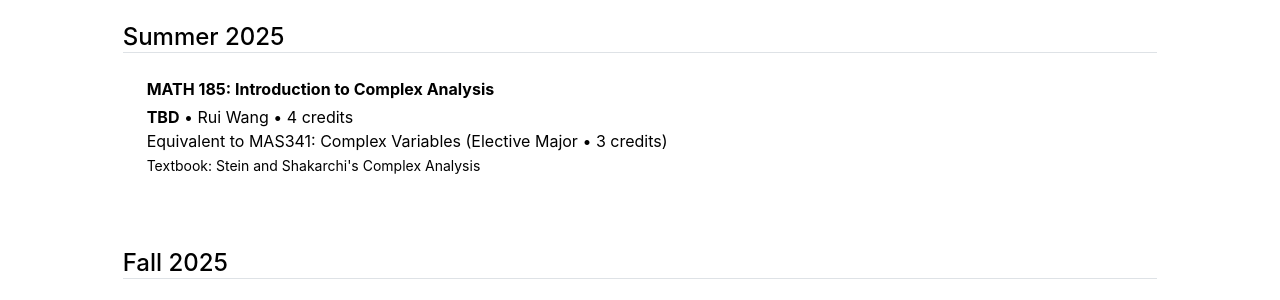
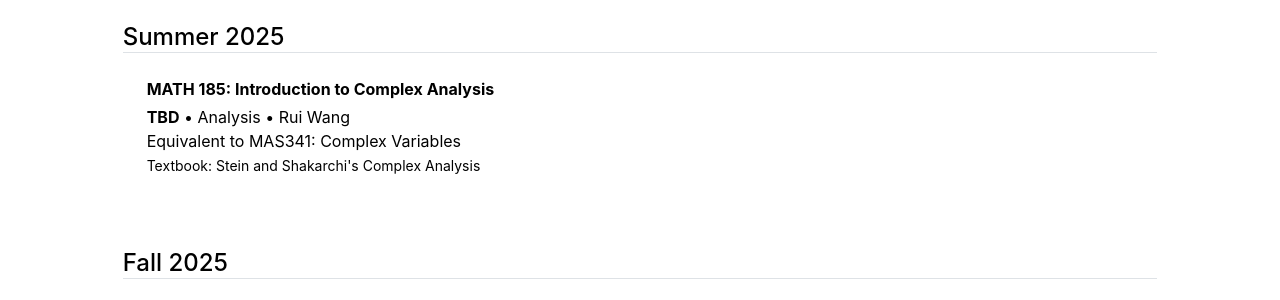
Before and after one commit to mino-jeong/mino-jeong.github.io, a Jekyll site: the page built from coursework-term.md, in a window 1280 px wide. Shown: the part 578-878 px from the top of the page. Built offline with Jekyll 4.4.1, drawn with Linux system fonts in a browser that asks for light colours.

Commit message:
Update 2025-1A.yml

```diff
--- a/_data/coursework-term/2025-1A.yml
+++ b/_data/coursework-term/2025-1A.yml
@@ -1,4 +1,4 @@
 - title: 'MATH 185: Introduction to Complex Analysis'
-  description: '<strong>TBD</strong> • Rui Wang • 4 credits<br>
-  Equivalent to MAS341: Complex Variables (Elective Major • 3 credits)'
+  description: '<strong>TBD</strong> • Analysis • Rui Wang<br>
+  Equivalent to MAS341: Complex Variables'
   textbook: "Stein and Shakarchi's Complex Analysis"
```
